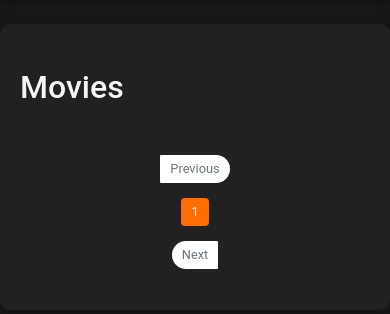
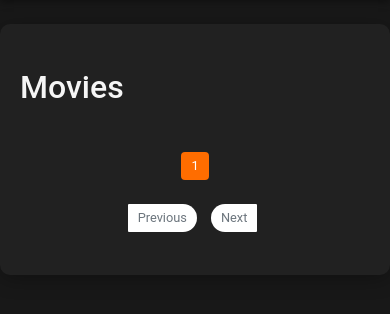
Before and after one commit to davidzarud/torrent-scraper, a Flask app: page /movies in a window 390 px wide. Shown: the part 151-465 px from the top of the page. Run offline with Flask 3, Linux system fonts and the light colour scheme; data that the repository does not hold is empty; some libraries are stand-ins or nearby versions.

Commit message:
Fix navbar

```diff
--- a/static/css/movies.css
+++ b/static/css/movies.css
@@ -118,7 +118,9 @@ body {
     display: flex;
     flex-wrap: wrap;
     justify-content: center;
-    margin: 10px 0;
+    margin-bottom: 10px;
+    max-width: 100%;
+    overflow-x: auto;
 }
 
 .pagination .page-item {
@@ -145,9 +147,14 @@ body {
     color: #ffffff;
 }
 
+.prev-next-buttons {
+    display: flex;
+    justify-content: center;
+    width: 100%;
+}
+
 .prev-next-link {
-    margin: 5px 0;
-    width: 100%;
+    margin: 5px;
     text-align: center;
 }
 
@@ -202,26 +209,25 @@ body {
         margin: 10px;
     }
 
-   .pagination {
+.pagination {
         padding: 0 10px;
     }
 
-   .pagination .page-link {
+    .pagination .page-link {
         padding: 6px 10px;
         font-size: 0.8rem;
     }
 
     .number-pagination {
-        max-width: 100%;
-        overflow-x: auto;
+        margin-bottom: 15px;
+    }
+
+    .prev-next-buttons {
+        flex-direction: row;
     }
 
     .prev-next-link {
-        width: 100%;
-    }
-
-    .pagination .page-item {
-        margin: 0 3px; /* Reduced spacing between pagination items */
+        flex: 1;
     }
 }
 
--- a/templates/movies.html
+++ b/templates/movies.html
@@ -49,13 +49,9 @@
 
     <nav aria-label="Page navigation">
         <ul class="pagination">
-            <li class="page-item {% if page == 1 %}disabled{% endif %}">
-                <a class="page-link prev-next-link" href="?query={{ request.args.get('query') }}&page={{ page - 1 }}&sort={{ request.args.get('sort') }}">Previous</a>
-            </li>
-
             <div class="number-pagination">
-                {% set start_page = page - 3 if page - 3 > 1 else 1 %}
-                {% set end_page = page + 3 if page + 3 < total_pages else total_pages %}
+                {% set start_page = page - 5 if page - 5 > 1 else 1 %}
+                {% set end_page = page + 4 if page + 4 < total_pages else total_pages %}
 
                 {% if start_page > 1 %}
                 <li class="page-item">
@@ -82,9 +78,14 @@
                 {% endif %}
             </div>
 
-            <li class="page-item {% if page == total_pages %}disabled{% endif %}">
-                <a class="page-link prev-next-link" href="?query={{ request.args.get('query') }}&page={{ page + 1 }}&sort={{ request.args.get('sort') }}">Next</a>
-            </li>
+            <div class="prev-next-buttons">
+                <li class="page-item {% if page == 1 %}disabled{% endif %}">
+                    <a class="page-link prev-next-link" href="?query={{ request.args.get('query') }}&page={{ page - 1 }}&sort={{ request.args.get('sort') }}">Previous</a>
+                </li>
+                <li class="page-item {% if page == total_pages %}disabled{% endif %}">
+                    <a class="page-link prev-next-link" href="?query={{ request.args.get('query') }}&page={{ page + 1 }}&sort={{ request.args.get('sort') }}">Next</a>
+                </li>
+            </div>
         </ul>
     </nav>
 </div>
```
